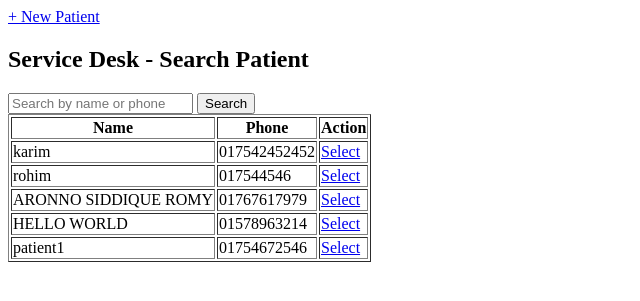
After one commit to smsmorsalin/pulse-HMS_DBMS, a Flask app: page /service_desk in a window 1280 px wide. The commit adds this page. Shown: the top 301 px of the page, without its empty margins (0-640 px from the left). Run offline with Flask 3, Linux system fonts and the light colour scheme; a user stored in the database is signed in; data comes from the database, SQL or seed files in the repository; both versions use the stored data as it was after the commit.

Commit message:
create service_desk, patient_service

```diff
--- a/app.py
+++ b/app.py
@@ -231,9 +231,6 @@ def init_db():
 # Initialize database on app startup
 init_db()
 
-#for test print patient table data
-print(db.execute('SELECT * FROM patients').fetchall())
-
 def isadmin():
     """Helper function to check if the current user is an admin."""
     admin_checker = db.execute('SELECT * FROM admins WHERE id = ?', (session.get('user_id'),)).fetchone()
@@ -371,7 +368,7 @@ def dashboard():
 def patient():
     """Patient information page - only accessible to logged-in users."""
     if isadmin() or isuser():
-        patient_list = db.execute('SELECT * FROM patients').fetchall()
+        patient_list = db.execute('SELECT * FROM patients ORDER BY id DESC').fetchall()
         is_admin = isadmin()
         return render_template("patient.html", patients=patient_list, admin=is_admin)
     else:
@@ -509,7 +506,7 @@ def services():
 
 @app.route('/add_service', methods=['GET', 'POST'])
 def add_service():
-    # 🔒 Only admin can access
+    # Only admin can access
     if not isadmin():
         return redirect(url_for('dashboard'))
 
@@ -518,7 +515,7 @@ def add_service():
         service_type = request.form.get('type')  # 'doctor' or 'test'
         price = request.form.get('price')
 
-        # ✅ Validation
+        # Validation
         if not name or not service_type or not price:
             return render_template("add_new_service.html", error="All fields are required.")
 
@@ -532,7 +529,7 @@ def add_service():
         except:
             return render_template("add_new_service.html", error="Invalid price format.")
 
-        # ✅ Insert into DB
+        #  Insert into DB
         db.execute('''
             INSERT INTO services (name, type, price)
             VALUES (?, ?, ?)
@@ -603,7 +600,7 @@ def delete_service(service_id):
 
 @app.route('/tests')
 def tests():
-    # 🔒 Only logged-in users (admin or user)
+    # Only logged-in users (admin or user)
     if not isadmin() and not isuser():
         return redirect(url_for('login'))
 
@@ -618,5 +615,120 @@ def tests():
 
     return render_template("tests.html", tests=test_list, admin=is_admin)
 
+@app.route('/patient_service/<int:patient_id>', methods=['GET', 'POST'])
+def patient_service(patient_id):
+    if not isadmin() and not isuser():
+        return redirect(url_for('login'))
+
+    if request.method == 'POST':
+        service_type = request.form.get('service_type')
+
+        #  CREATE BILL FIRST
+        bill_cursor = db.execute('''
+            INSERT INTO bills (patient_id, created_by, total_amount, created_at)
+            VALUES (?, ?, 0, datetime('now'))
+        ''', (patient_id, session.get('user_id')))
+        bill_id = bill_cursor.lastrowid
+
+        #  DOCTOR APPOINTMENT
+        if service_type == 'doctor':
+            doctor_id = request.form.get('doctor_id')
+            service_id = request.form.get('service_id')  # doctor service
+
+            # create appointment
+            db.execute('''
+                INSERT INTO appointments (patient_id, doctor_id, service_id, appointment_date, created_by)
+                VALUES (?, ?, ?, datetime('now'), ?)
+            ''', (patient_id, doctor_id, service_id, session.get('user_id')))
+
+            # get price
+            service = db.execute('SELECT price FROM services WHERE id=?', (service_id,)).fetchone()
+
+            # add to bill
+            db.execute('''
+                INSERT INTO bill_items (bill_id, service_id, quantity, price)
+                VALUES (?, ?, ?, ?)
+            ''', (bill_id, service_id, 1, service[0]))
+
+            add_log(patient_id, "Doctor appointment + bill created")
+
+        # TEST SERVICES
+        elif service_type == 'test':
+            selected_tests = request.form.getlist('test_ids')
+
+            for test_id in selected_tests:
+                service = db.execute('SELECT price FROM services WHERE id=?', (test_id,)).fetchone()
+
+                # add test order
+                db.execute('''
+                    INSERT INTO test_orders (patient_id, service_id, test_date)
+                    VALUES (?, ?, datetime('now'))
+                ''', (patient_id, test_id))
+
+                # add to bill
+                db.execute('''
+                    INSERT INTO bill_items (bill_id, service_id, quantity, price)
+                    VALUES (?, ?, ?, ?)
+                ''', (bill_id, test_id, 1, service[0]))
+
+            add_log(patient_id, "Test services added + bill created")
+
+        db.commit()
+
+        # Redirect to bill print page
+        return redirect(url_for('view_bill', bill_id=bill_id))
+
+    # GET REQUEST (SHOW PAGE)
+    doctors = db.execute('SELECT id, name FROM doctors').fetchall()
+    doctor_services = db.execute("SELECT * FROM services WHERE type='doctor'").fetchall()
+    tests = db.execute("SELECT * FROM services WHERE type='test'").fetchall()
+
+    return render_template(
+        "patient_service.html",
+        patient_id=patient_id,
+        doctors=doctors,
+        doctor_services=doctor_services,
+        tests=tests
+    )
+
+@app.route('/bill/<int:bill_id>')
+def view_bill(bill_id):
+    items = db.execute('''
+        SELECT s.name, bi.quantity, bi.price
+        FROM bill_items bi
+        JOIN services s ON bi.service_id = s.id
+        WHERE bi.bill_id = ?
+    ''', (bill_id,)).fetchall()
+
+    total = db.execute('SELECT total_amount FROM bills WHERE id=?', (bill_id,)).fetchone()[0]
+
+    return render_template("bill.html", items=items, total=total)
+
+@app.route('/service_desk', methods=['GET', 'POST'])
+def service_desk():
+    if not isadmin() and not isuser():
+        return redirect(url_for('login'))
+
+    patients = []
+
+    if request.method == 'POST':
+        keyword = request.form.get('keyword')
+
+        patients = db.execute('''
+            SELECT * FROM patients
+            WHERE name LIKE ? OR phone LIKE ?
+            ORDER BY id DESC
+        ''', (f"%{keyword}%", f"%{keyword}%")).fetchall()
+    else:
+        patients = db.execute('''
+            SELECT * FROM patients
+            ORDER BY id DESC
+            LIMIT 10
+        ''').fetchall()
+
+    return render_template("service_desk.html", patients=patients)
+
+
+#debug showing in web browser
 if __name__ == '__main__':
     app.run(debug=True)
--- a/templates/dashboard.html
+++ b/templates/dashboard.html
@@ -27,7 +27,8 @@
     <li><a class="nav-link active" href="{{ url_for('dashboard') }}"><i class="fas fa-home"></i> <span>Dashboard</span></a></li>
     <li><a class="nav-link" href="{{ url_for('patient') }}"><i class="fas fa-user-injured"></i> <span>Patients</span></a></li>
     <li><a class="nav-link" href="{{ url_for('doctors') }}"><i class="fas fa-user-md"></i> <span>Doctors</span></a></li>
-    <li><a class="nav-link" href="{{ url_for('tests') }}"><i class="fas fa-vial"></i> <span>Tests</span></a></li>
+    <li><a class="nav-link" href="{{ url_for('tests') }}"><i class="fas fa-vial"></i> <span>View Tests</span></a></li>
+    <li><a class="nav-link" href="{{ url_for('service_desk') }}"><i class="fas fa-hand-holding-medical"></i> <span>Services</span></a></li>
     <li><a class="nav-link" href="#"><i class="fas fa-file-invoice"></i> <span>Billing</span></a></li>
     <li><a class="nav-link" href="#"><i class="fas fa-chart-line"></i> <span>Reports</span></a></li>
   </ul>
--- /dev/null
+++ b/templates/service_desk.html
@@ -0,0 +1,38 @@
+<!DOCTYPE html>
+<html lang="en">
+<head>
+    <meta charset="UTF-8">
+    <meta name="viewport" content="width=device-width, initial-scale=1.0">
+    <title>Service Desk</title>
+</head>
+<body>
+    <a href="{{ url_for('patient') }}">+ New Patient</a>
+
+    <h2>Service Desk - Search Patient</h2>
+
+    <form method="POST">
+        <input type="text" name="keyword" placeholder="Search by name or phone">
+        <button type="submit">Search</button>
+    </form>
+
+    <table border="1">
+    <tr>
+        <th>Name</th>
+        <th>Phone</th>
+        <th>Action</th>
+    </tr>
+
+    {% for p in patients %}
+    <tr>
+        <td>{{ p[1] }}</td>
+        <td>{{ p[4] }}</td>
+        <td>
+            <a href="/patient_service/{{ p[0] }}">
+                Select
+            </a>
+        </td>
+    </tr>
+    {% endfor %}
+    </table>
+</body>
+</html>
```
Also changed, not shown: templates/bill.html (added, +11 -0 lines), templates/patient_service.html (added, +51 -0 lines), hospital.db, 1 other file.
